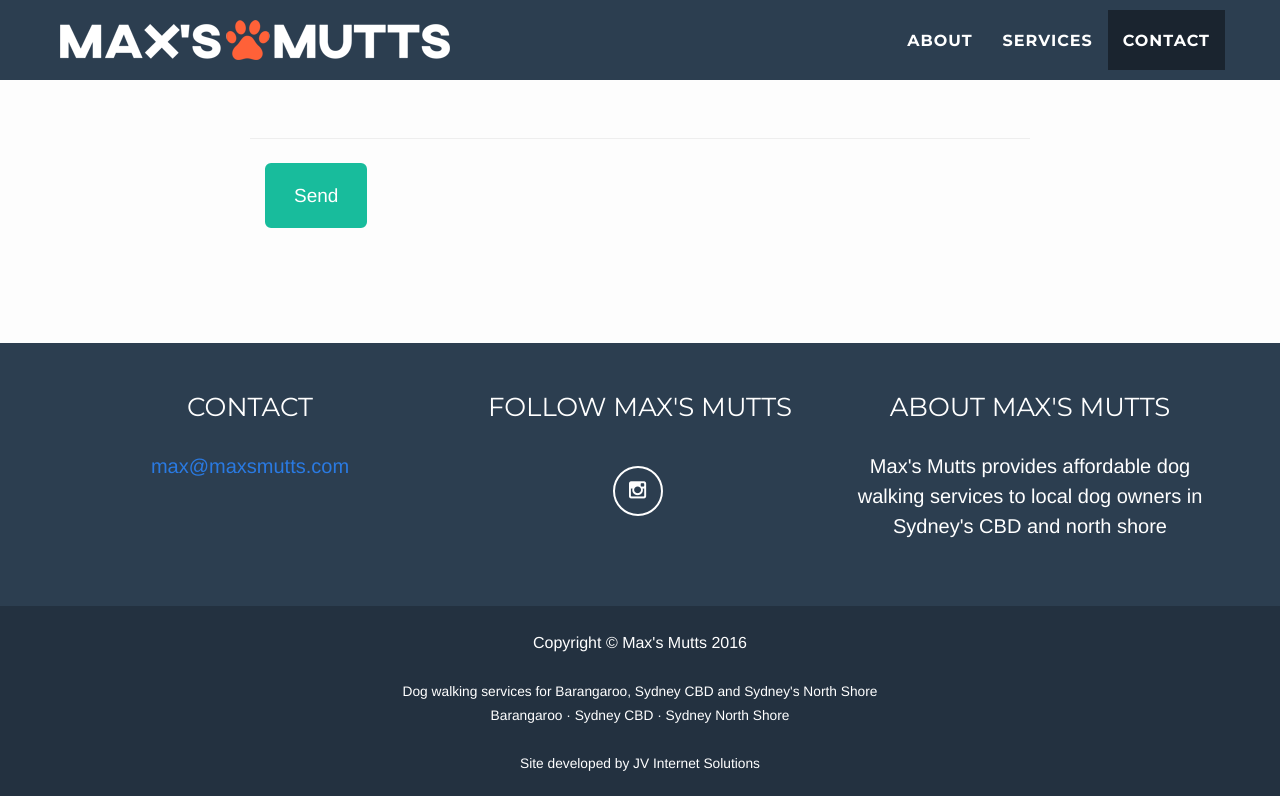
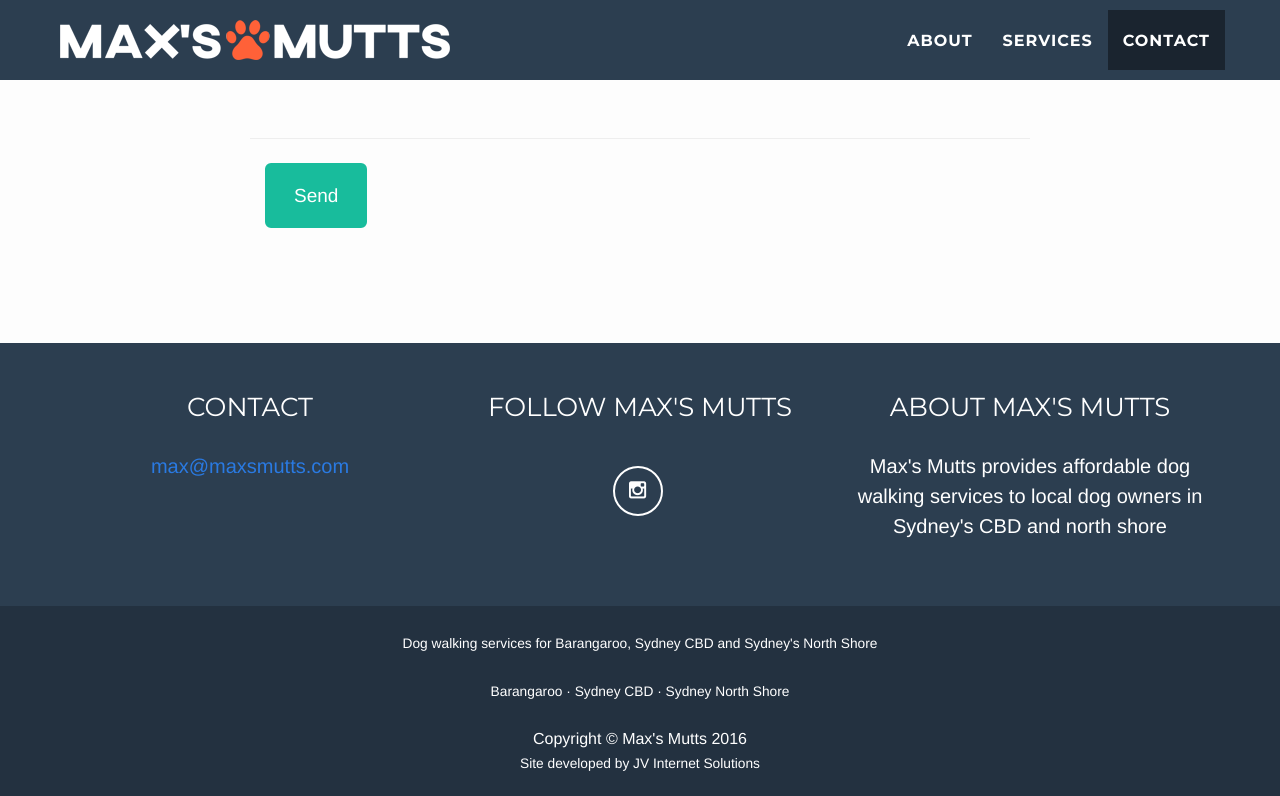
Before and after one commit to jvis/maxsmutts, a Jekyll site: the page built from index.html, in a window 1280 px wide and 900 px high, scrolled down 3283 px, cut to the strip 0-796 px from the top of the window. Built offline with Jekyll 4.4.1, drawn with Linux system fonts in a browser that asks for light colours.

Commit message:
Update footer.html

```diff
--- a/_includes/footer.html
+++ b/_includes/footer.html
@@ -34,15 +34,15 @@
         <div class="container">
             <div class="row">
                 <div class="col-lg-12">
-                    Copyright &copy; Max's Mutts {{ site.time | date: "%Y" }}
+                    <small>{{ site.description }}</small>
 
                     <br /><br />
-                    <small>{{ site.description }}</small>
-
-                    <br />
                     <small>Barangaroo &middot; Sydney CBD &middot; Sydney North Shore</small>
 
                     <br /><br />
+
+                    Copyright &copy; Max's Mutts {{ site.time | date: "%Y" }}
+                    <br />
                     <small>Site developed by JV Internet Solutions</small>
                 </div>
             </div>
```
